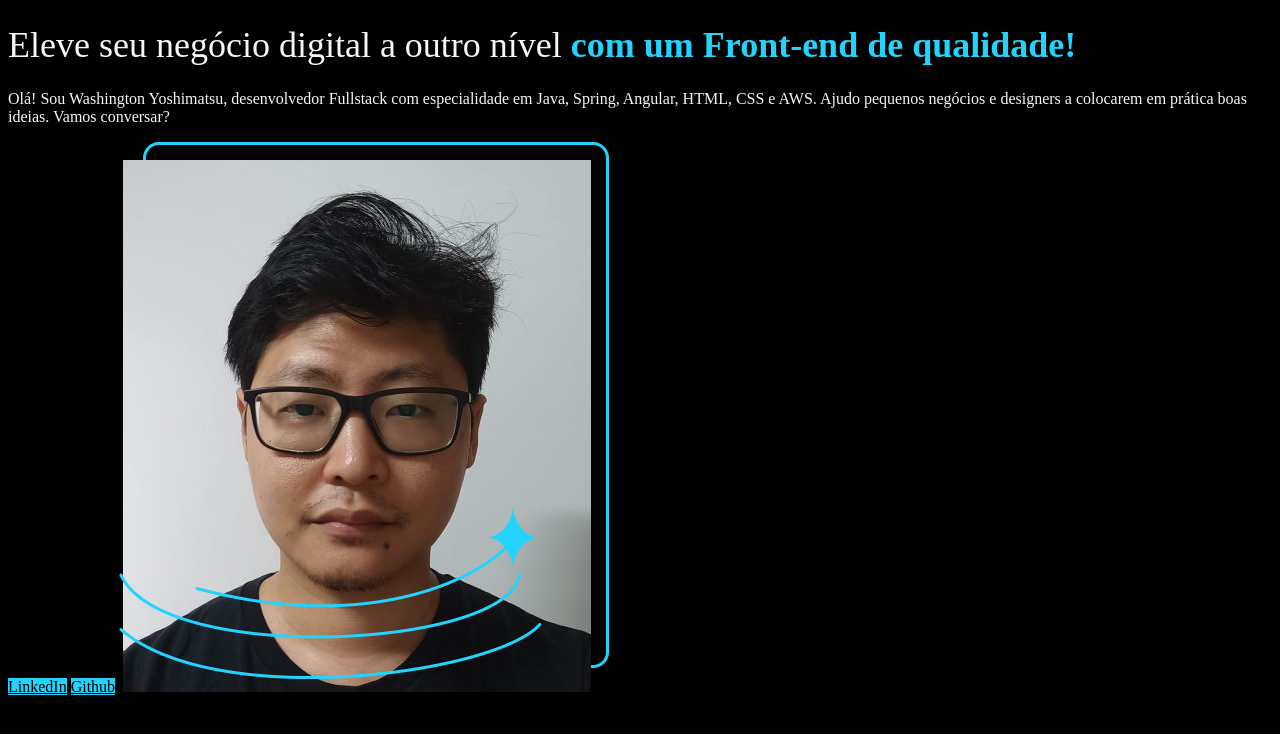
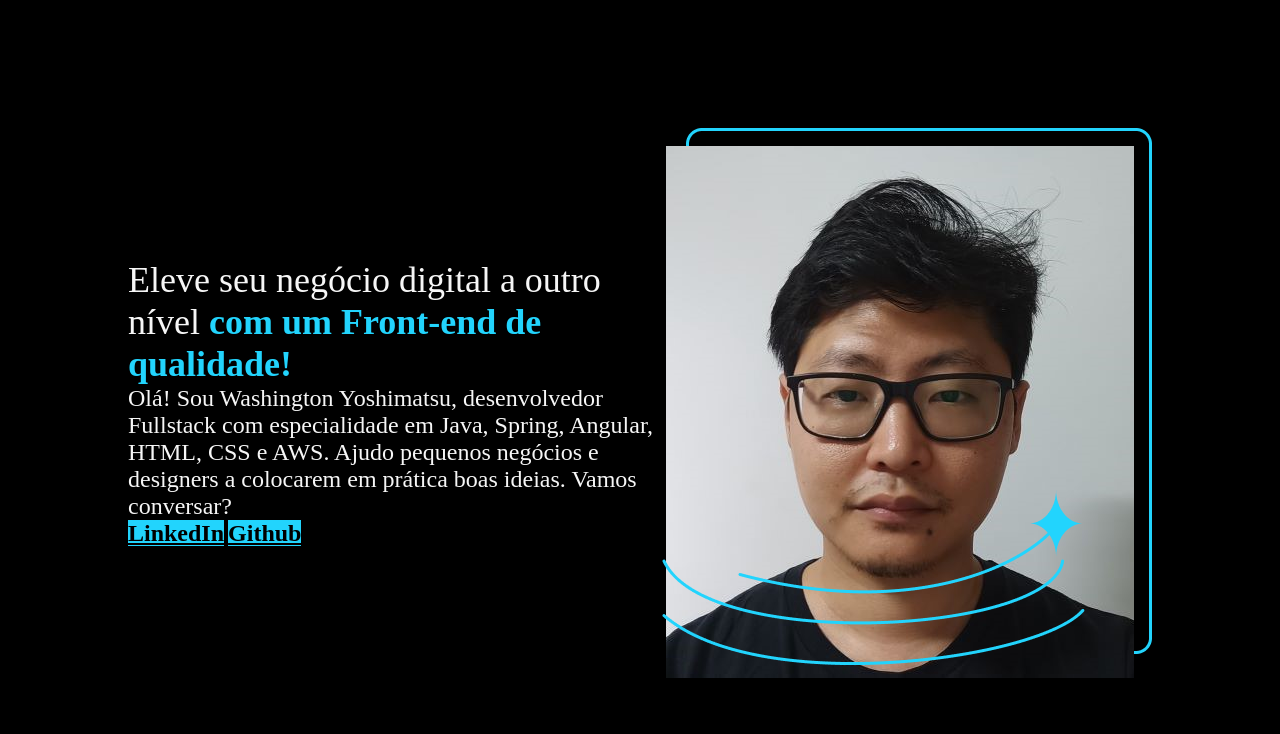
Before and after one commit to wkyoshimatsu/portifolio, a plain HTML site: page pages/index.html in a window 1280 px wide. Drawn offline with Linux system fonts and the light colour scheme.

Commit message:
Alterar layout usando flexbox

```diff
--- a/assets/css/style.css
+++ b/assets/css/style.css
@@ -1,6 +1,22 @@
+* {
+    margin: 0;
+    padding: 0;
+}
+
 body {
+    height: 100vh;
+    box-sizing: border-box;
     background-color: #000000;
     color: #F6F6F6;
+}
+.apresentacao {
+    margin: 10%;
+    display: flex;
+    align-items: center;
+    justify-content: space-between;
+}
+.conteudo {
+    width: 593px;
 }
 h1 {
     font: 36px Krona One;
@@ -8,12 +24,16 @@ h1 {
 .titulo-destaque {
     color: #22D4FD;
 }
-/*p {
-
-}*/
+p {
+    font: 24px Montserrat;
+}
 a {
+    width: 280px;
+    height: 79px;
     background-color: #22D4FD;
     color: #000000;
+    font: 24px Montserrat;
+    font-weight: bold;
 }
 /*img {
 
--- a/pages/index.html
+++ b/pages/index.html
@@ -9,15 +9,16 @@
 </head>
 <body>
     <div id="header"></div>
-
-    <main>
-        <h1>Eleve seu negócio digital a outro nível <strong class="titulo-destaque">com um Front-end de qualidade!</strong></h1>
-        <p>Olá! Sou Washington Yoshimatsu, desenvolvedor Fullstack com especialidade em Java, Spring, Angular, HTML, CSS e AWS. Ajudo pequenos negócios e designers a colocarem em prática boas ideias. Vamos conversar?</p>
-        <a href="https://www.linkedin.com/in/washington-yoshimatsu/">LinkedIn</a>
-        <a href="https://github.com/wkyoshimatsu">Github</a>
+    <main class="apresentacao">
+        <section class="conteudo">
+            <h1>Eleve seu negócio digital a outro nível <strong class="titulo-destaque">com um Front-end de qualidade!</strong></h1>
+            <p>Olá! Sou Washington Yoshimatsu, desenvolvedor Fullstack com especialidade em Java, Spring, Angular, HTML, CSS e AWS. Ajudo pequenos negócios e designers a colocarem em prática boas ideias. Vamos conversar?</p>
+            <a href="https://www.linkedin.com/in/washington-yoshimatsu/">LinkedIn</a>
+            <a href="https://github.com/wkyoshimatsu">Github</a>
+        </section>
         <img src="/assets/images/image.png" alt="Foto de rosto - Washington Yoshimatsu">
     </main>
-
     <div id="footer"></div>
+    <script src="/assets/js/script.js"></script>
 </body>
 </html>
```
